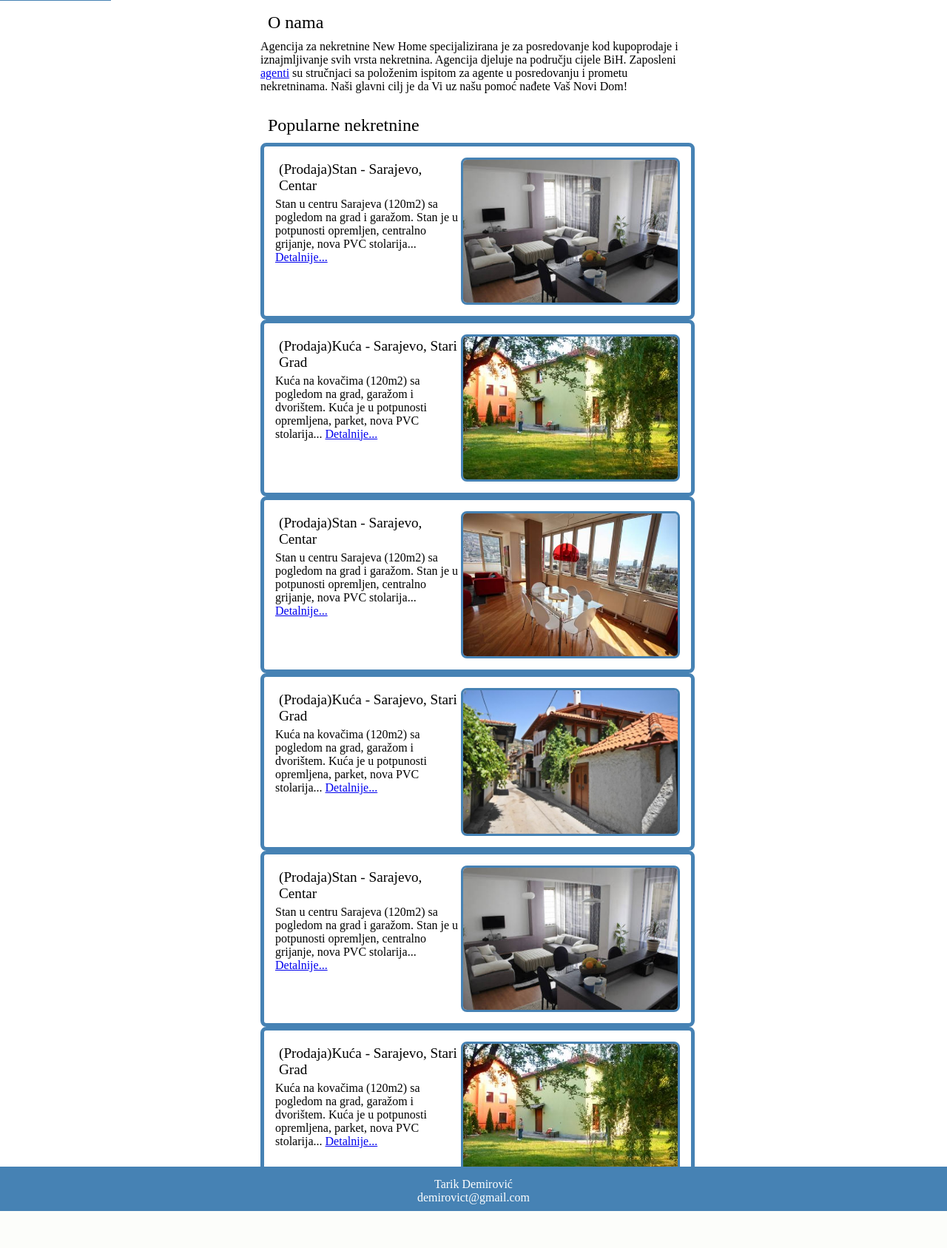
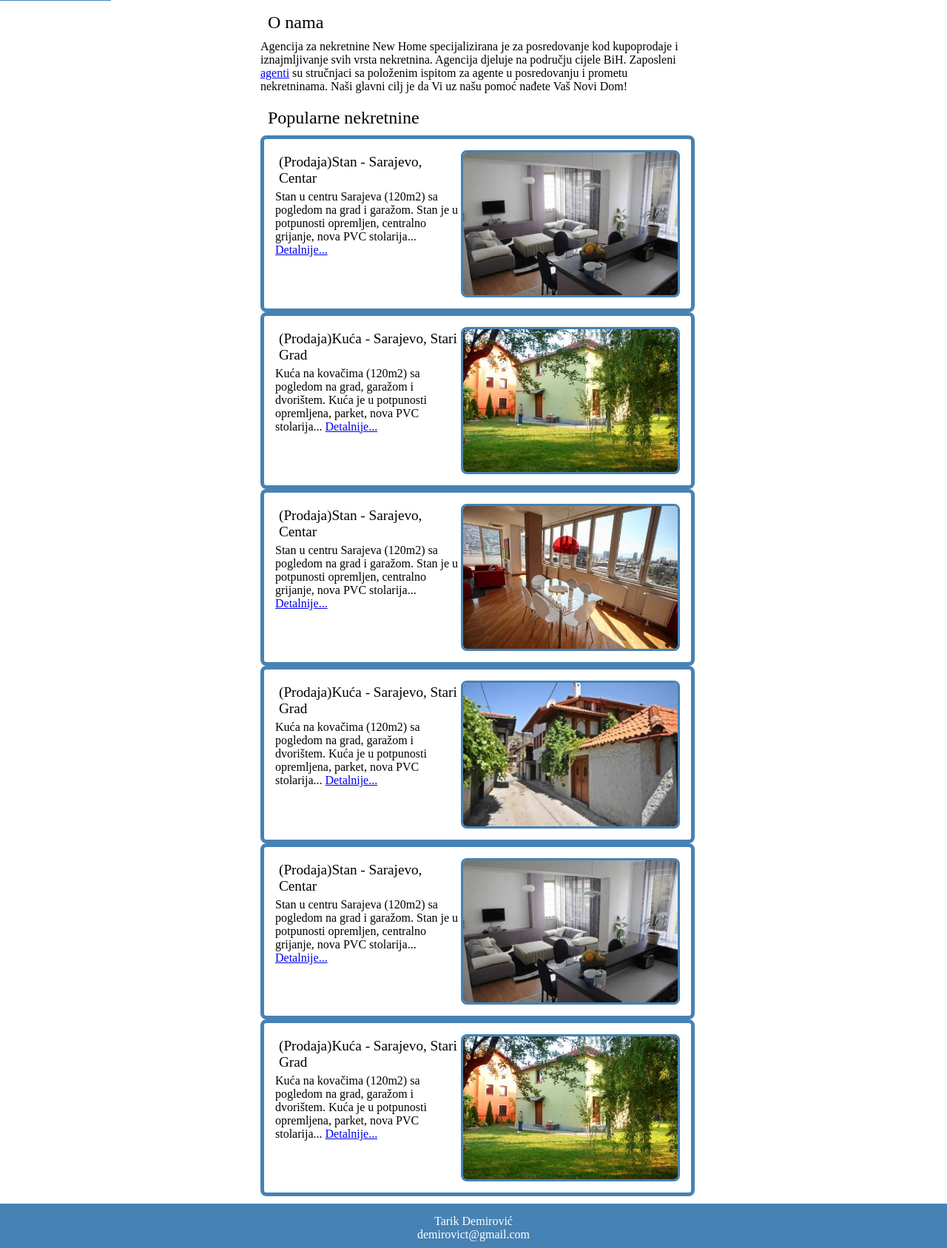
Before and after one commit to WebTehnologijeETF/NewHomeNekretnine, a PHP site: page / in a window 1280 px wide. Shown: the part 100-1787 px from the top of the page at 74% size. Before the commit the page ends 1737 px from the top, so only its background shows below. Run offline with PHP 8.4, Linux system fonts and the light colour scheme; some web fonts are replaced.

Commit message:
Popularne nekretnine2

```diff
--- a/styles.css
+++ b/styles.css
@@ -98,7 +98,7 @@ div.nekretnine {
 	width: 45%;
 	margin-left: auto;
 	margin-right: auto;
-	padding: 10px;
+	padding-bottom: 70px;
 	text-align: left;
 	clear: both;
 }
```
